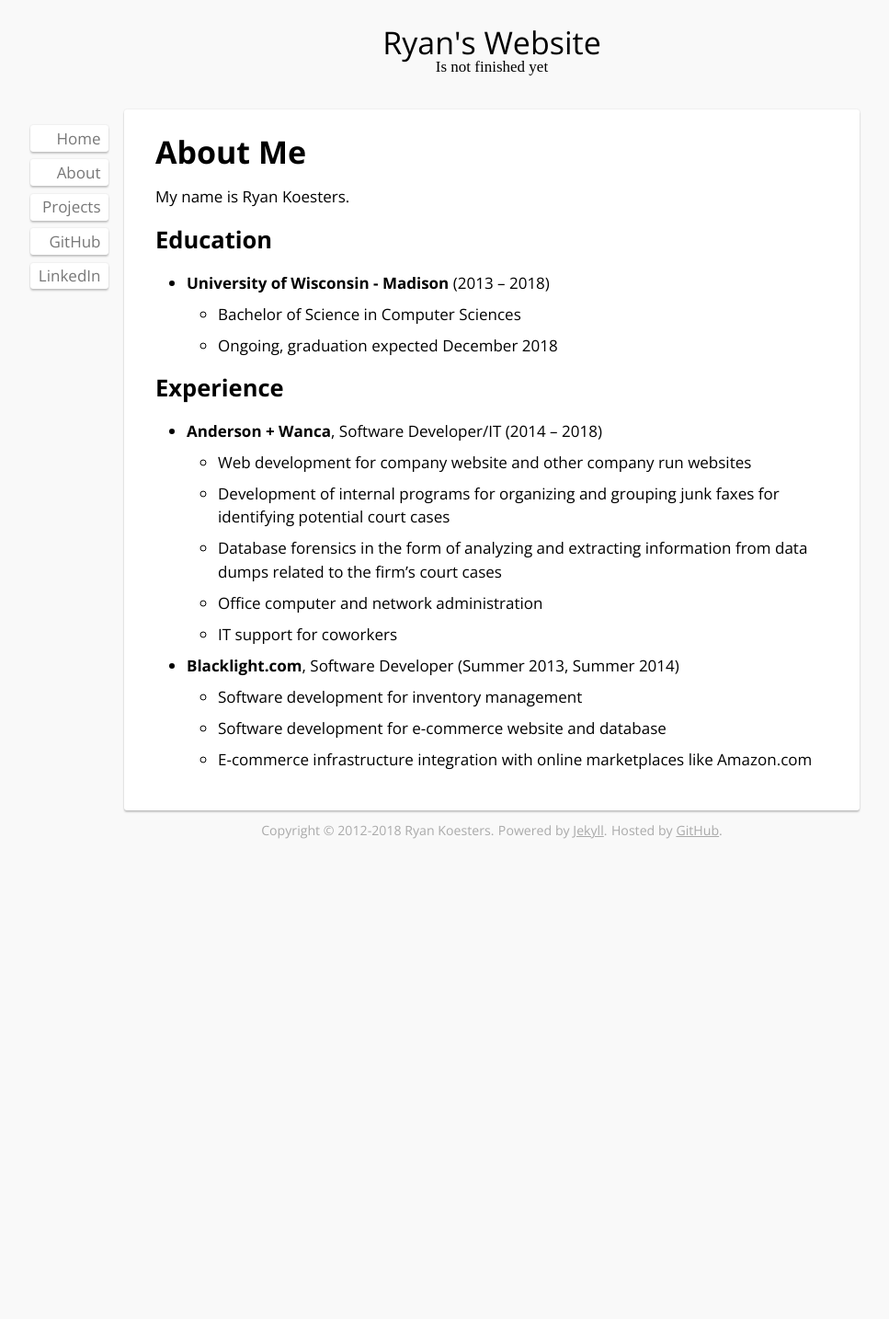
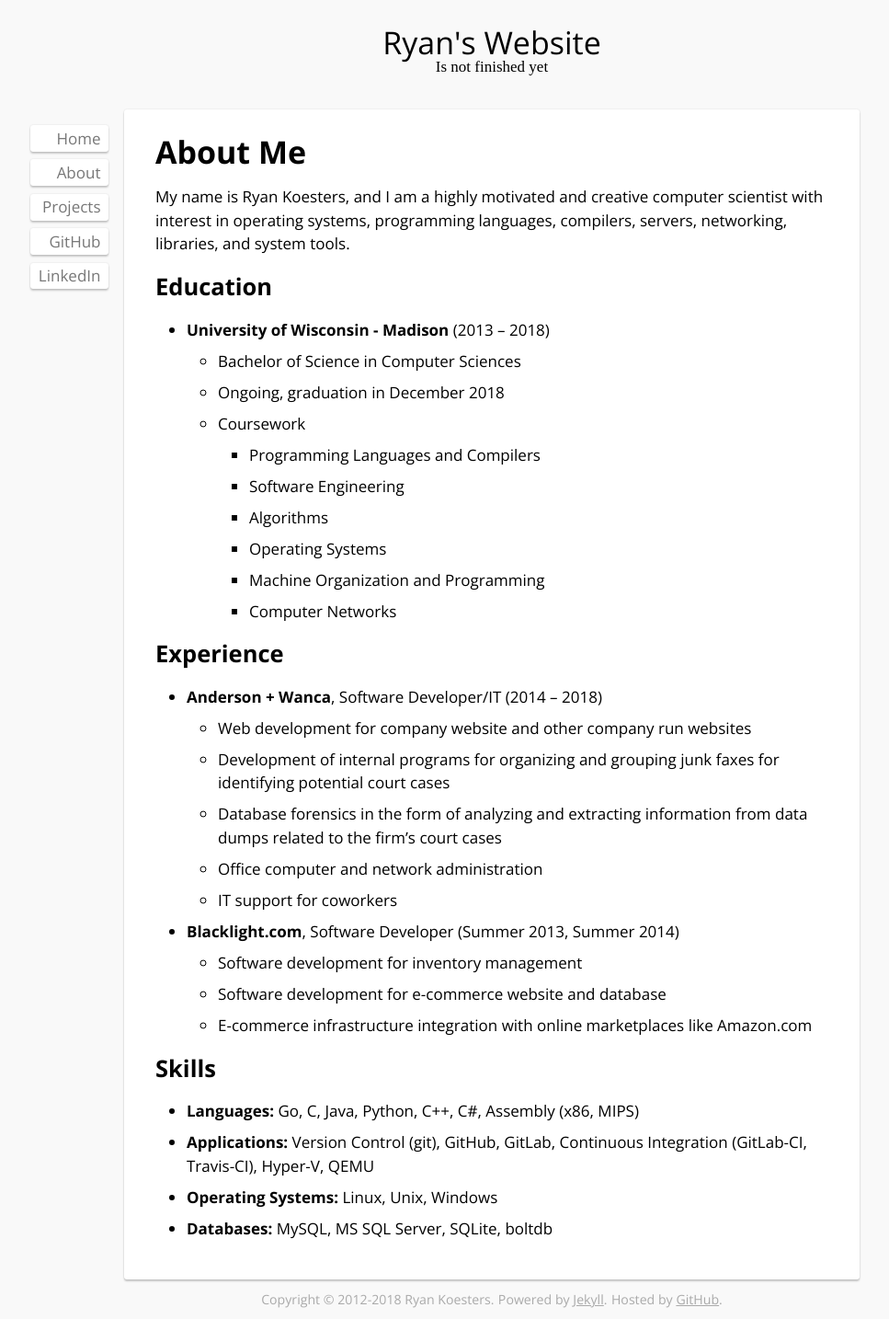
Before and after one commit to rkoesters/rkoesters.github.io, a Jekyll site: the page built from about.md, in a window 1280 px wide. Shown: the whole page at 92% size, without its empty margins (105-1072 px from the left). Built offline with Jekyll 4.4.1, drawn with Linux system fonts in a browser that asks for light colours; nearby versions of some CDN libraries; before the commit the page ends 924 px from its top, so only the background shows below that.

Commit message:
Updates to about page.

```diff
--- a/about.md
+++ b/about.md
@@ -3,7 +3,9 @@ layout: page
 title:  About Me
 ---
 
-My name is Ryan Koesters.
+My name is Ryan Koesters, and I am a highly motivated and creative
+computer scientist with interest in operating systems, programming
+languages, compilers, servers, networking, libraries, and system tools.
 
 Education
 ---------
@@ -12,7 +14,21 @@ Education
 
   * Bachelor of Science in Computer Sciences
 
-  * Ongoing, graduation expected December 2018
+  * Ongoing, graduation in December 2018
+
+  * Coursework
+
+    * Programming Languages and Compilers
+
+    * Software Engineering
+
+    * Algorithms
+
+    * Operating Systems
+
+    * Machine Organization and Programming
+
+    * Computer Networks
 
 Experience
 ----------
@@ -39,3 +55,15 @@ Experience
 
   * E-commerce infrastructure integration with online marketplaces like
     Amazon.com
+
+Skills
+------
+
+* **Languages:** Go, C, Java, Python, C++, C#, Assembly (x86, MIPS)
+
+* **Applications:** Version Control (git), GitHub, GitLab, Continuous
+  Integration (GitLab-CI, Travis-CI), Hyper-V, QEMU
+
+* **Operating Systems:** Linux, Unix, Windows
+
+* **Databases:** MySQL, MS SQL Server, SQLite, boltdb
```
